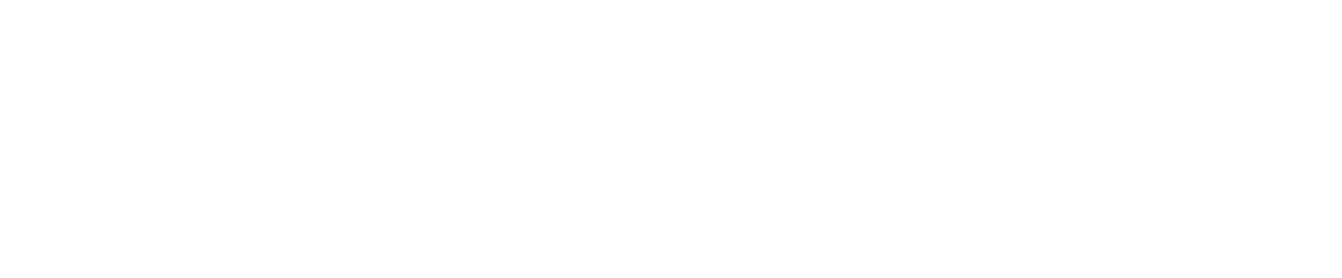
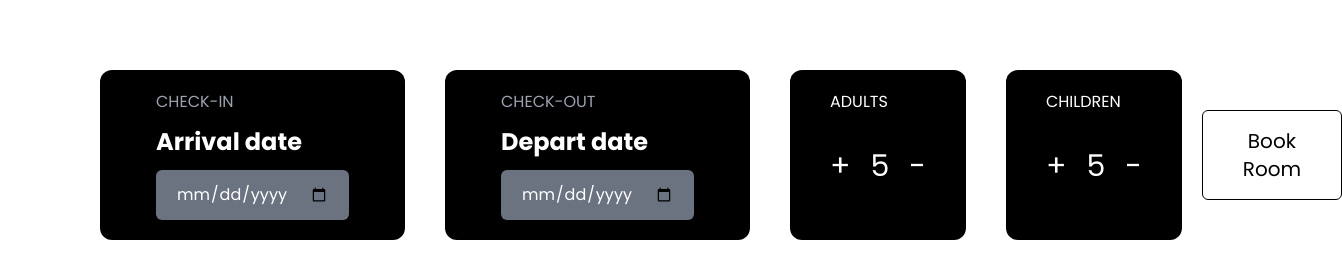
Before and after one commit to rohansadhukhan65/the-daisy-dreams, a Next.js app: page / in a window 1280 px wide. Shown: the part 2551-2829 px from the top of the page, 1342 px wide, since content can reach past the window. Built offline with nearby package versions, Linux system fonts and the light colour scheme.

Commit message:
booking component added

```diff
--- /dev/null
+++ b/components/BookRooms/BookRooms.tsx
@@ -0,0 +1,53 @@
+import React from "react";
+
+const BookRooms = () => {
+  return (
+    <div className="w-full my-32 hidden lg:block">
+      <div className="flex mx-auto justify-evenly px-20">
+        <div className="bg-black p-5 px-14 mx-5 rounded-xl">
+          <span className="text-gray-400">CHECK-IN</span>
+          <div>
+            <p className="text-white font-bold text-2xl my-3">Arrival date</p>
+            <input
+              type="date"
+              className="bg-gray-500 outline-none rounded-md text-white px-5 py-3"
+            />
+          </div>
+        </div>
+        <div className="bg-black p-5 px-14 mx-5 rounded-xl">
+          <span className="text-gray-400">CHECK-OUT</span>
+          <div>
+            <p className="text-white font-bold text-2xl my-3">Depart date</p>
+            <input
+              type="date"
+              className="bg-gray-500 outline-none rounded-md text-white px-5 py-3"
+            />
+          </div>
+        </div>
+        <div className="bg-black p-5 px-10 mx-5 rounded-xl">
+            <span className="text-white">ADULTS</span>
+            <div className="text-white flex gap-x-5 h-[80%]">
+                <button className="text-3xl">+</button>
+                <span className="text-3xl flex items-center">5</span>
+                <button className="text-3xl">-</button>
+            </div>
+        </div>
+        <div className="bg-black p-5 px-10 mx-5 rounded-xl">
+            <span className="text-white">CHILDREN</span>
+            <div className="text-white flex gap-x-5 h-[80%]">
+                <button className="text-3xl">+</button>
+                <span className="text-3xl flex items-center">5</span>
+                <button className="text-3xl">-</button>
+            </div>
+        </div>
+        <div className="flex items-center">
+          <button className="border border-black rounded-md px-10 py-4 text-xl" type="button">
+            Book Room
+          </button>
+        </div>
+      </div>
+    </div>
+  );
+};
+
+export default BookRooms;
--- a/pages/index.tsx
+++ b/pages/index.tsx
@@ -1,3 +1,4 @@
+import BookRooms from "@/components/BookRooms/BookRooms";
 import HomePageApluseOne from "@/components/HomePageApluseOne/HomePageApluseOne";
 import ImageHeader from "@/components/ImageHeader/ImageHeader";
 import MetaInfo from "@/components/MetaInfo/MetaInfo";
@@ -18,6 +19,7 @@
       <ImageHeader/>
       <HomePageApluseOne/>
       <RoomFacilites/>
+      <BookRooms/>
       <br />
       <br />
       <br />
```
